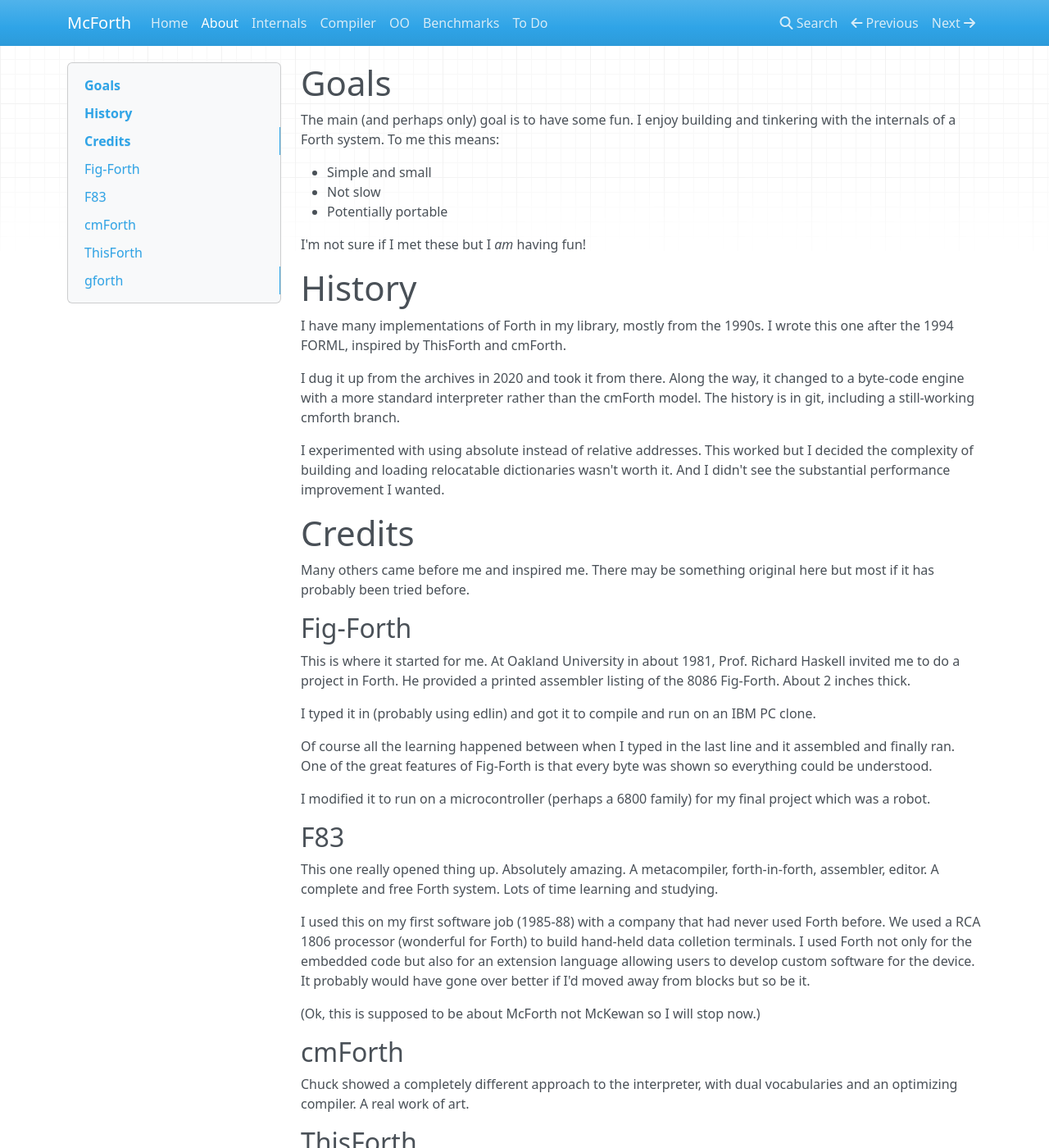
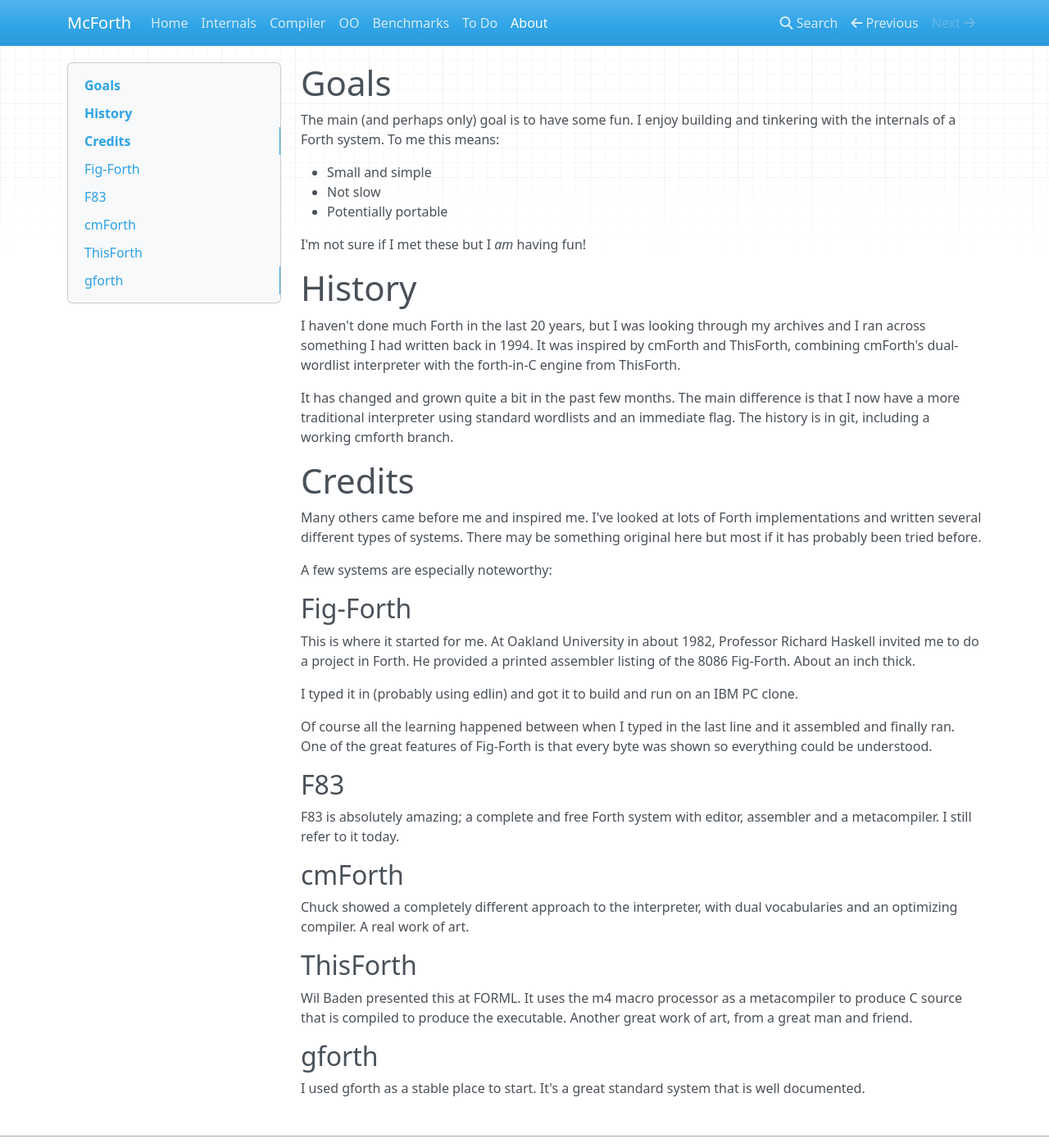
Before and after one commit to amckewan/mcforth, an MkDocs documentation site: the page built from docs/about.md, in a window 1280 px wide and 1400 px high. Shown: the whole window at 82% size. Built offline with MkDocs 1.6.1, drawn with Linux system fonts in a browser that asks for light colours; nearby versions of some CDN libraries; some of the changed text lies outside the part shown.

Commit message:
Move core.f to lib
Condense about.md
Add matrix benchmarks

```diff
--- a/docs/about.md
+++ b/docs/about.md
@@ -4,7 +4,7 @@ The main (and perhaps only) goal is to have some fun.
 I enjoy building and tinkering with the internals of a Forth system.
 To me this means:
 
-* Simple and small
+* Small and simple
 * Not slow
 * Potentially portable
 
@@ -12,64 +12,51 @@ I'm not sure if I met these but I *am* having fun!
 
 # History
 
-I have many implementations of Forth in my library, mostly from the 1990s.
-I wrote this one after the 1994 FORML,
-inspired by ThisForth and cmForth.
+I haven't done much Forth in the last 20 years, but I was looking
+through my archives and I ran across something I had written back
+in 1994. It was inspired by cmForth and ThisForth, combining
+cmForth's dual-wordlist interpreter with the forth-in-C engine
+from ThisForth.
 
-I dug it up from the archives in 2020 and took it from there.
-Along the way, it changed to a byte-code engine with
-a more standard interpreter rather than the cmForth model.
-The history is in git, including a still-working cmforth branch.
-
-I experimented with using absolute instead of relative addresses.
-This worked but I decided the complexity
-of building and loading relocatable dictionaries wasn't worth it.
-And I didn't see the substantial performance improvement I wanted.
+It has changed and grown quite a bit in the past few months.
+The main difference is that I now have a more traditional
+interpreter using standard wordlists and an immediate flag.
+The history is in git, including a working cmforth branch.
 
 # Credits
 
-Many others came before me and inspired me. There may be
-something original here but most if it has probably been tried before.
+Many others came before me and inspired me. I've looked at lots of
+Forth implementations and written several different types of systems.
+There may be something original here but most if it has probably
+been tried before.
+
+A few systems are especially noteworthy:
 
 ## Fig-Forth
-This is where it started for me. At Oakland University in about 1981,
-Prof. Richard Haskell invited me to do a project in Forth. He provided
-a printed assembler listing of the 8086 Fig-Forth. About 2 inches thick.
+This is where it started for me. At Oakland University in about 1982,
+Professor Richard Haskell invited me to do a project in Forth. He provided
+a printed assembler listing of the 8086 Fig-Forth. About an inch thick.
 
-I typed it in (probably using edlin) and got it to compile
+I typed it in (probably using edlin) and got it to build
 and run on an IBM PC clone.
 
 Of course all the learning happened between when I typed in the last
 line and it assembled and finally ran. One of the great features
 of Fig-Forth is that every byte was shown so everything could be understood.
 
-I modified it to run on a microcontroller (perhaps a 6800 family)
-for my final project which was a robot.
-
 ## F83
-This one really opened thing up. Absolutely amazing.
-A metacompiler, forth-in-forth, assembler, editor.
-A complete and free Forth system. Lots of time learning and studying.
-
-I used this on my first software job (1985-88) with a company that had
-never used Forth before. We used a RCA 1806 processor (wonderful for Forth)
-to build hand-held data colletion terminals. I used Forth not only for
-the embedded code but also for an extension language allowing users to
-develop custom software for the device. It probably would have gone over
-better if I'd moved away from blocks but so be it.
-
-(Ok, this is supposed to be about McForth not McKewan so I will stop now.)
+F83 is absolutely amazing; a complete and free Forth system with editor,
+assembler and a metacompiler. I still refer to it today.
 
 ## cmForth
 Chuck showed a completely different approach to the interpreter, with
 dual vocabularies and an optimizing compiler. A real work of art.
 
 ## ThisForth
-Wil Baden presented this at FORML. It use the m4 macro processor
-as a metacompiler to produce C source that was compiled to produce the
-executable. This is also a great work of art. From a great man and friend.
-This is basically what I copied.
+Wil Baden presented this at FORML. It uses the m4 macro processor
+as a metacompiler to produce C source that is compiled to produce the
+executable. Another great work of art, from a great man and friend.
 
 ## gforth
-I used gforth as a stable place to start. It's a great, complete, free system
-that is well documented. Nothing wrong with it, I just wanted to write my own.
+I used gforth as a stable place to start. It's a great standard system
+that is well documented.
--- a/mkdocs.yml
+++ b/mkdocs.yml
@@ -1,11 +1,11 @@
 site_name: McForth
 nav:
   - Home: index.md
-  - About: about.md
   - Internals: internals.md
   - Compiler: compiler.md
   - OO: oo.md
   - Benchmarks: bench.md
   - To Do: todo.md
+  - About: about.md
 
 #theme: readthedocs
```
Also changed, not shown: docs/bench.md (+15 -13 lines), docs/index.md (+14 -0 lines), 6 other files.
